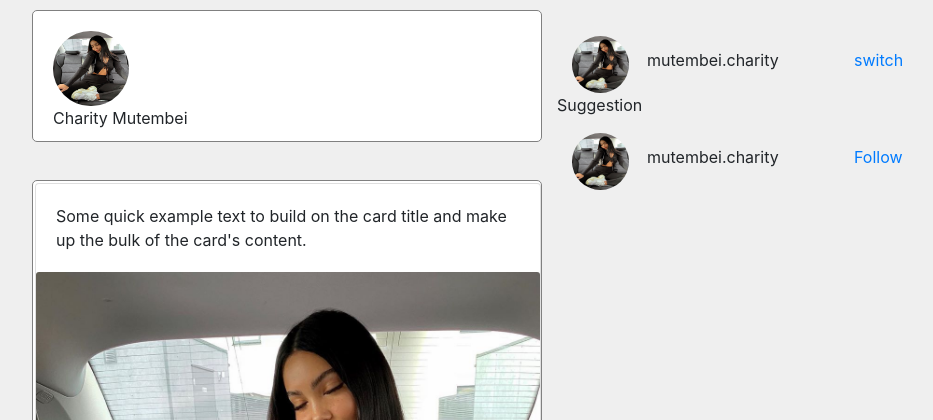
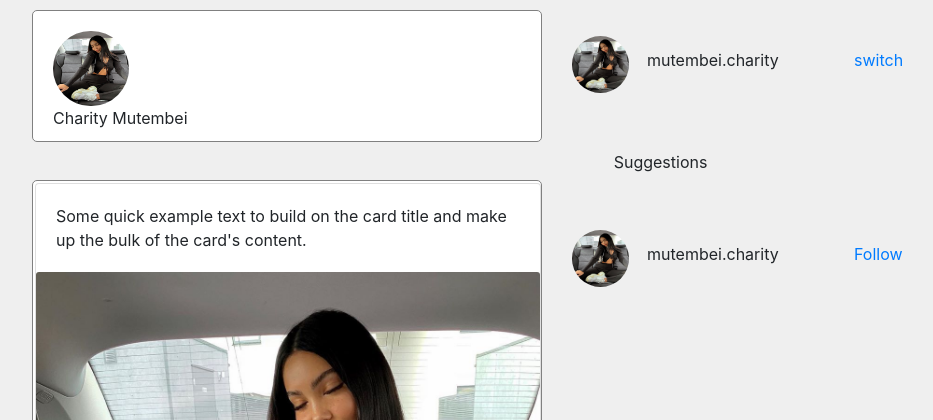
Before and after one commit to Charity-Mutembei/insta, a Django app: page / in a window 1280 px wide. Shown: the part 92-512 px from the top of the page, without its empty margins (83-1016 px from the left). Run offline with Django 4.2, Linux system fonts and the light colour scheme; some libraries are stand-ins or nearby versions.

Commit message:
Style: landing page stylying refactored

```diff
--- a/instagram/templates/landing.html
+++ b/instagram/templates/landing.html
@@ -64,8 +64,8 @@
                         <a href="#">switch</a>
                     </div>
                 </div>
-                <div class="switch">
-                    <p>Suggestion</p>
+                <div class="switch" style="margin: 1.5cm;">
+                    <p>Suggestions</p>
                 </div>
                 <div class="row">
                     <div class="col">
```
